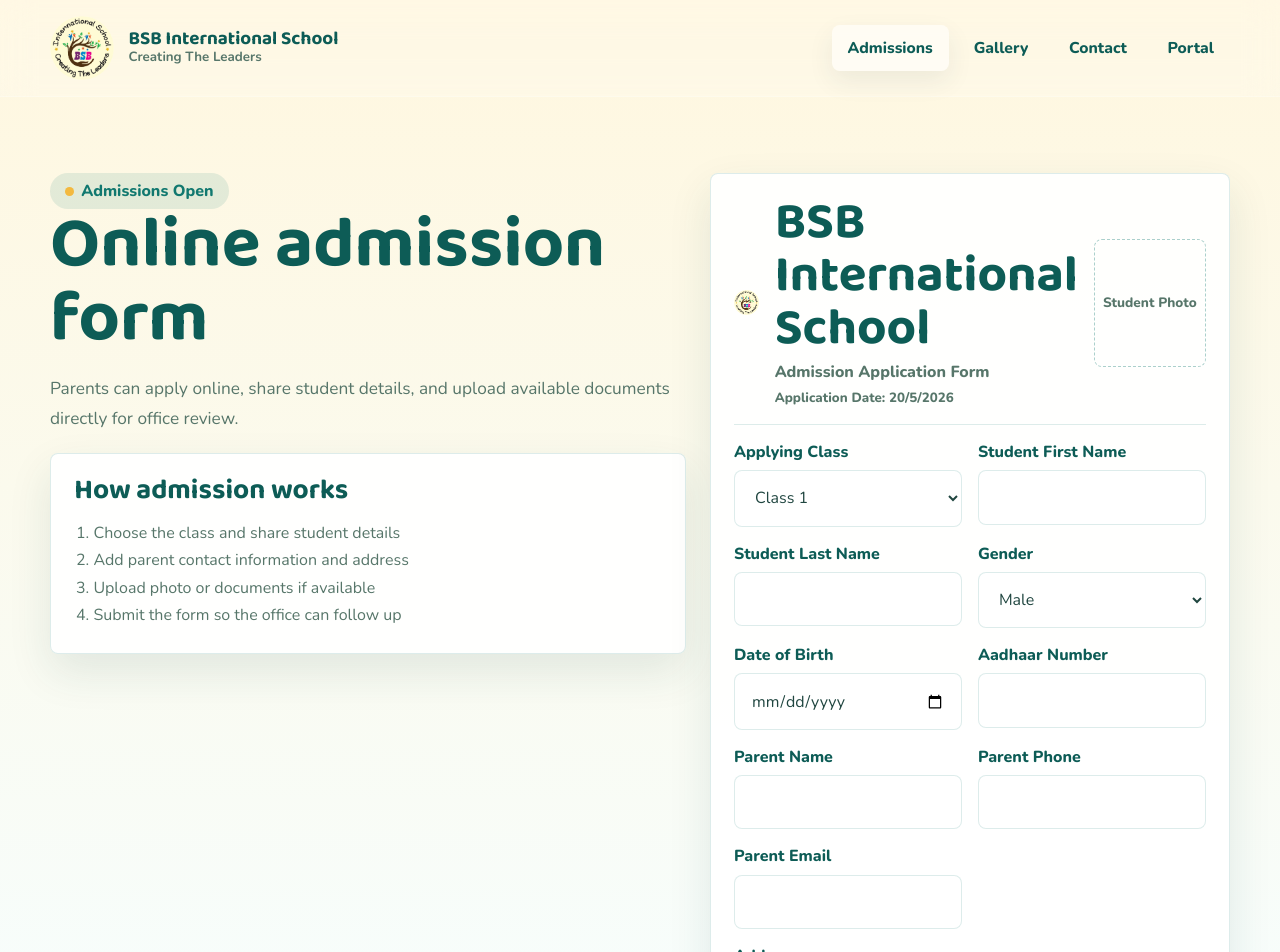
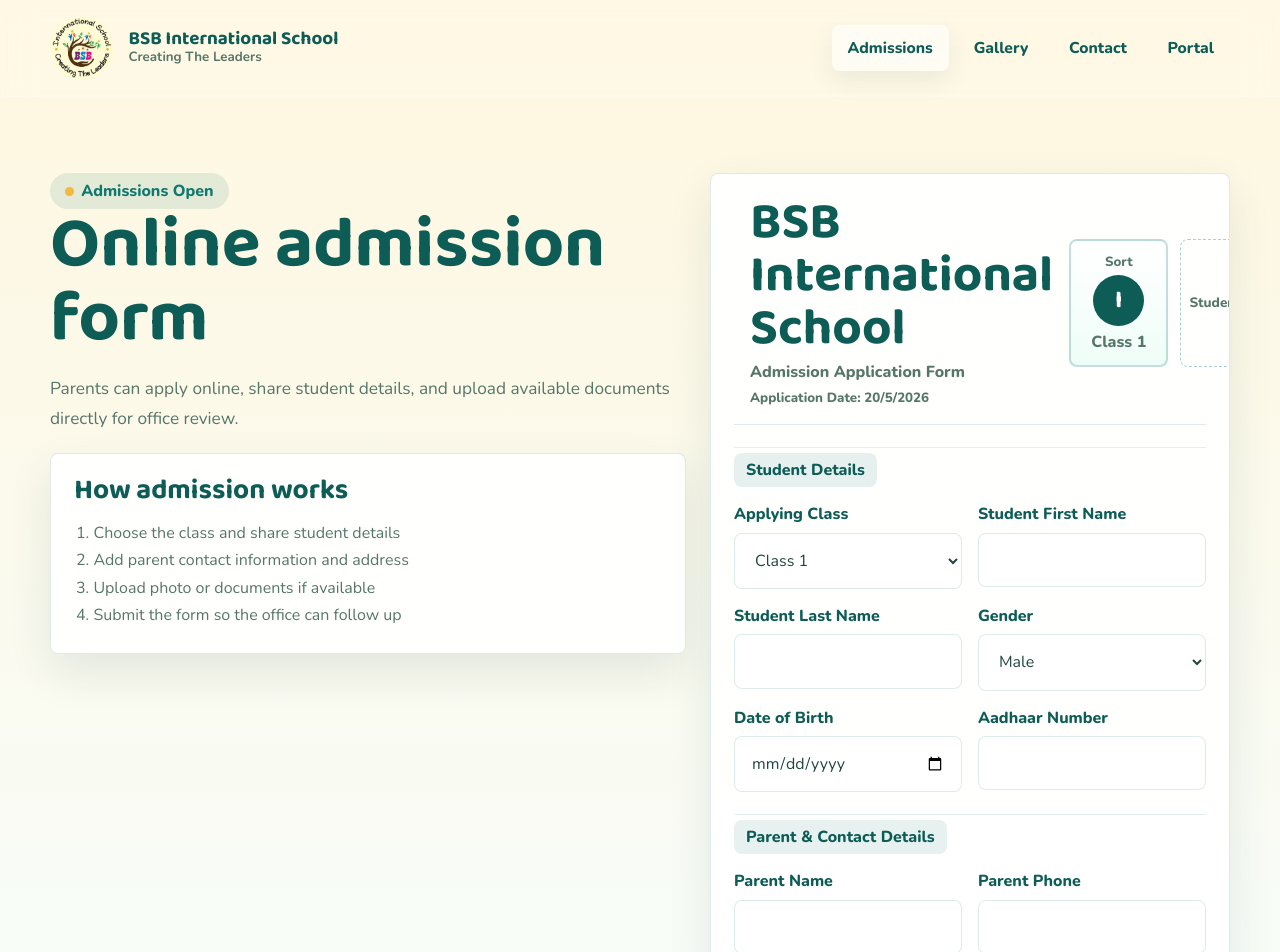
Before and after one commit to ash-krsna/BSB-International-School, a React (Vite) app in the folder apps/web/: page /admissions in a window 1280 px wide. Shown: the top 952 px of the page. Built offline with nearby package versions, Linux system fonts and the light colour scheme; no server answers.

Commit message:
Improve printed admission form sorting

```diff
--- a/apps/web/src/pages/AdmissionsPage.jsx
+++ b/apps/web/src/pages/AdmissionsPage.jsx
@@ -1,11 +1,20 @@
+import { useState } from "react";
 import Shell from "../components/Shell";
 import { admissionsSteps } from "../content/schoolData";
 
 const FORMSUBMIT_ENDPOINT = "https://formsubmit.co/akash.gita.bhagwat@gmail.com";
 const FORMSUBMIT_NEXT = "https://bsb-international-school.vercel.app/admissions?submitted=1";
+const CLASS_SORT_MARKS = {
+  "Class 1": "I",
+  "Class 2": "II",
+  "Class 3": "III",
+  "Class 4": "IV",
+  "Class 5": "V"
+};
 
 export default function AdmissionsPage() {
   const submitted = typeof window !== "undefined" && new URLSearchParams(window.location.search).get("submitted") === "1";
+  const [applyingClass, setApplyingClass] = useState("Class 1");
   const today = new Date().toLocaleDateString("en-IN");
 
   function handlePrint() {
@@ -44,11 +53,26 @@ export default function AdmissionsPage() {
                 <p>Admission Application Form</p>
                 <small>Application Date: {today}</small>
               </div>
-              <span className="photo-print-box">Student Photo</span>
+              <div className="print-head-tools">
+                <span className="class-sort-badge" aria-label={`Sort admission form for ${applyingClass}`}>
+                  <small>Sort</small>
+                  <strong>{CLASS_SORT_MARKS[applyingClass]}</strong>
+                  <em>{applyingClass}</em>
+                </span>
+                <span className="photo-print-box">Student Photo</span>
+              </div>
+            </div>
+            <div className="form-section-title full-span">
+              <span>Student Details</span>
             </div>
             <div>
               <label htmlFor="applyingClassId">Applying Class</label>
-              <select id="applyingClassId" name="Applying Class" defaultValue="Class 1">
+              <select
+                id="applyingClassId"
+                name="Applying Class"
+                onChange={(event) => setApplyingClass(event.target.value)}
+                value={applyingClass}
+              >
                 <option value="Class 1">Class 1</option>
                 <option value="Class 2">Class 2</option>
                 <option value="Class 3">Class 3</option>
@@ -80,6 +104,9 @@ export default function AdmissionsPage() {
               <label htmlFor="aadhaarNo">Aadhaar Number</label>
               <input id="aadhaarNo" name="Aadhaar Number" inputMode="numeric" />
             </div>
+            <div className="form-section-title full-span">
+              <span>Parent & Contact Details</span>
+            </div>
             <div>
               <label htmlFor="parentName">Parent Name</label>
               <input id="parentName" name="Parent Name" required />
@@ -95,6 +122,9 @@ export default function AdmissionsPage() {
             <div className="full-span">
               <label htmlFor="address">Address</label>
               <textarea id="address" name="Address" rows="4" />
+            </div>
+            <div className="form-section-title full-span">
+              <span>School & Transport Details</span>
             </div>
             <div>
               <label htmlFor="previousSchool">Previous School</label>
@@ -115,6 +145,9 @@ export default function AdmissionsPage() {
               <label htmlFor="pickupAddress">Pickup Address</label>
               <input id="pickupAddress" name="Pickup Address" />
             </div>
+            <div className="form-section-title full-span">
+              <span>Documents & Signatures</span>
+            </div>
             <div>
               <label htmlFor="photo">Student Photo</label>
               <input id="photo" type="file" name="Student Photo" accept="image/*" />
@@ -130,8 +163,8 @@ export default function AdmissionsPage() {
             </div>
             <div className="full-span">
               <div className="button-row admission-actions">
-                <button className="button primary icon-admission" type="submit">Submit Admission</button>
-                <button className="button secondary icon-print" onClick={handlePrint} type="button">Print Admission Form</button>
+                <button className="button primary" type="submit">Submit Admission</button>
+                <button className="button secondary" onClick={handlePrint} type="button">Print Admission Form</button>
               </div>
               {submitted ? (
                 <p className="status-text">Admission submitted successfully. Please check the school email inbox.</p>
--- a/apps/web/src/styles.css
+++ b/apps/web/src/styles.css
@@ -1123,6 +1123,47 @@ li {
   font-weight: 800;
 }
 
+.print-head-tools {
+  display: flex;
+  gap: 0.75rem;
+  align-items: stretch;
+}
+
+.class-sort-badge {
+  width: 6.2rem;
+  min-height: 8rem;
+  display: grid;
+  place-items: center;
+  gap: 0.08rem;
+  padding: 0.65rem;
+  border: 2px solid rgba(17, 120, 111, 0.24);
+  border-radius: 8px;
+  background:
+    linear-gradient(180deg, rgba(255, 255, 255, 0.98), rgba(238, 253, 247, 0.96));
+  color: var(--primary-deep);
+  text-align: center;
+}
+
+.class-sort-badge small,
+.class-sort-badge em {
+  font-style: normal;
+  font-weight: 900;
+  color: var(--muted);
+}
+
+.class-sort-badge strong {
+  width: 3.2rem;
+  height: 3.2rem;
+  display: grid;
+  place-items: center;
+  border-radius: 50%;
+  background: var(--primary-deep);
+  color: #fff;
+  font-family: "Baloo 2", cursive;
+  font-size: 1.55rem;
+  line-height: 1;
+}
+
 .photo-print-box {
   width: 7rem;
   height: 8rem;
@@ -1133,6 +1174,21 @@ li {
   color: var(--muted);
   text-align: center;
   font-size: 0.85rem;
+  font-weight: 900;
+}
+
+.form-section-title {
+  margin-top: 0.35rem;
+  padding-top: 0.35rem;
+  border-top: 1px solid rgba(17, 120, 111, 0.12);
+}
+
+.form-section-title span {
+  display: inline-flex;
+  padding: 0.38rem 0.75rem;
+  border-radius: 8px;
+  background: rgba(17, 120, 111, 0.1);
+  color: var(--primary-deep);
   font-weight: 900;
 }
 
@@ -1791,11 +1847,51 @@ textarea:focus {
   .print-form-head {
     margin-bottom: 5mm;
     border-bottom: 2px solid #111 !important;
+    grid-template-columns: 20mm 1fr 58mm;
+    gap: 5mm;
+    align-items: start;
   }
 
   .print-form-head img {
-    width: 22mm;
-    height: 22mm;
+    width: 18mm;
+    height: 18mm;
+    margin-top: 2mm;
+  }
+
+  .print-form-head h2 {
+    font-size: 24px;
+    line-height: 1.02;
+    margin-bottom: 2mm;
+  }
+
+  .print-head-tools {
+    justify-content: flex-end;
+    gap: 3mm;
+  }
+
+  .class-sort-badge {
+    width: 24mm;
+    min-height: 34mm;
+    padding: 2mm;
+    border: 2px solid #111 !important;
+    background: #fff !important;
+    color: #111 !important;
+    break-inside: avoid;
+  }
+
+  .class-sort-badge small,
+  .class-sort-badge em {
+    color: #111 !important;
+    font-size: 9px;
+  }
+
+  .class-sort-badge strong {
+    width: 15mm;
+    height: 15mm;
+    border: 1px solid #111;
+    background: #fff !important;
+    color: #111 !important;
+    font-size: 18px;
   }
 
   .print-form-head h2,
@@ -1810,6 +1906,22 @@ textarea:focus {
     height: 34mm;
     border: 1px solid #111;
     color: #111;
+  }
+
+  .form-section-title {
+    margin-top: 2mm;
+    padding-top: 2mm;
+    border-top: 1px solid #111;
+    break-after: avoid;
+  }
+
+  .form-section-title span {
+    padding: 1mm 2mm;
+    border: 1px solid #111;
+    border-radius: 0;
+    background: #f2f2f2 !important;
+    color: #111 !important;
+    font-size: 11px;
   }
 
   label {
```
